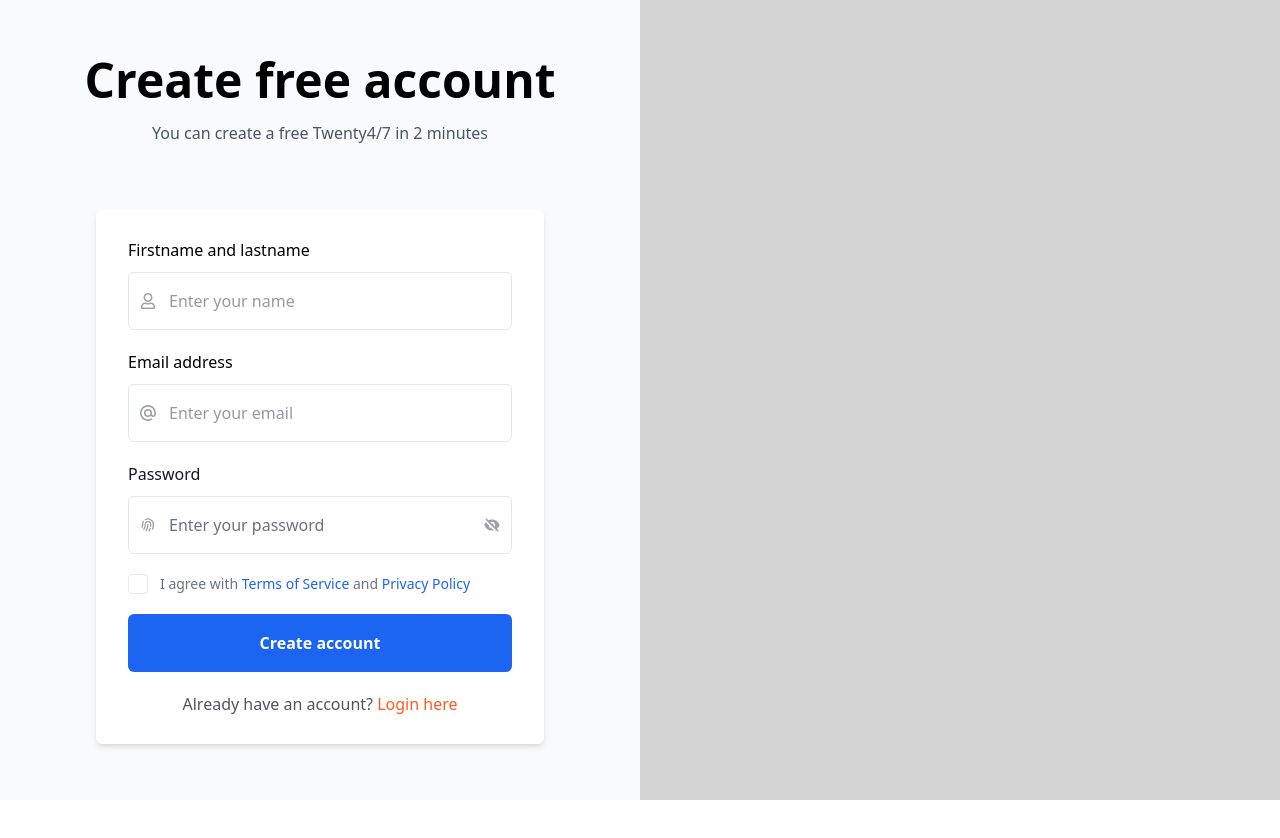
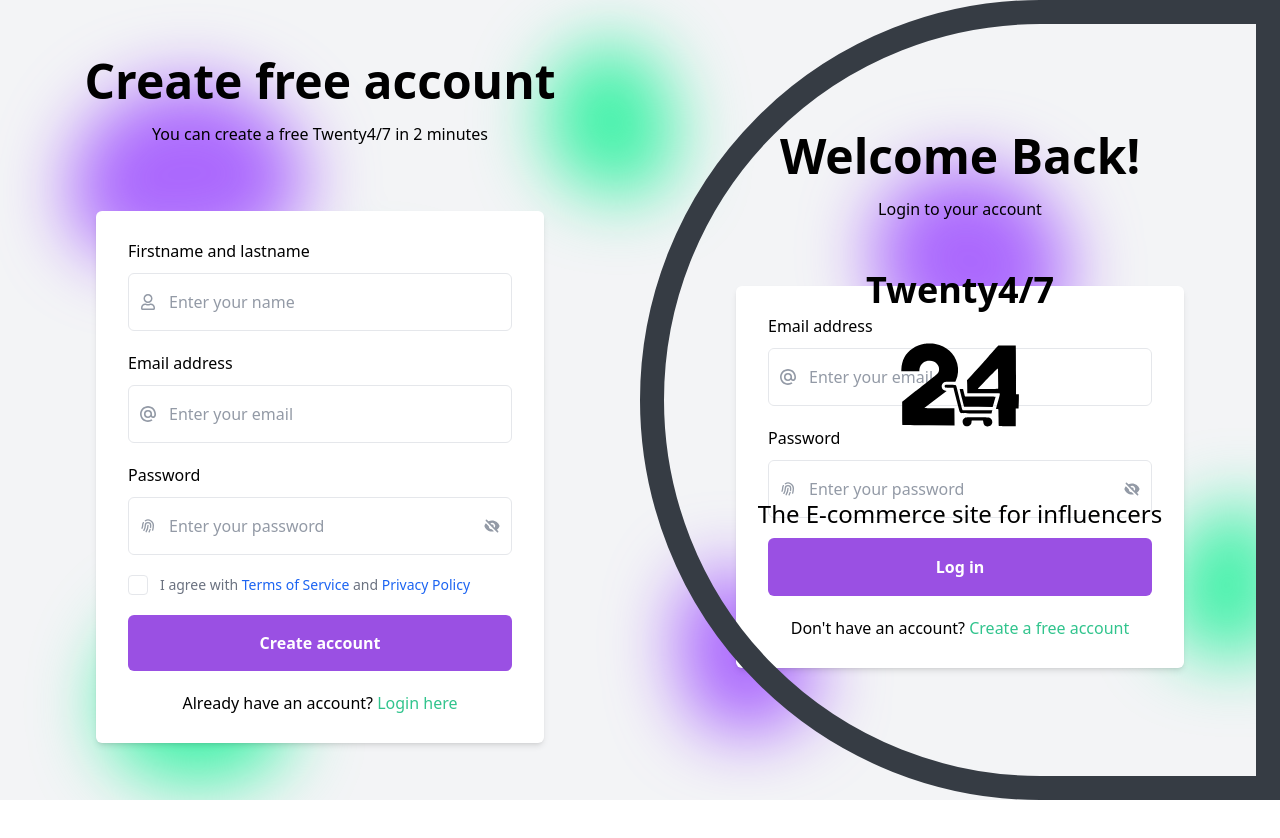
Before and after one commit to Sainseya/Twenty4-7, a React (Create React App) app in the folder app/twenty4-seven/: page /connexion in a window 1280 px wide. After the commit the page ends 800 px from the top, so only its background shows below. Built offline with nearby package versions, Linux system fonts and the light colour scheme; what colorthief would draw is missing.

Commit message:
Add Background for auth and dark theme

```diff
--- a/app/twenty4-seven/src/Components/Input/PasswordInput.tsx
+++ b/app/twenty4-seven/src/Components/Input/PasswordInput.tsx
@@ -29,7 +29,7 @@
       <div className="flex items-center justify-between">
         <label
           htmlFor="passwordInput"
-          className="text-base font-medium text-gray-900"
+          className="text-base font-medium dark:text-txtWhite"
         >
           {label}
         </label>
@@ -37,13 +37,13 @@
           <button
             type="button"
             title="Forgot password?"
-            className="text-sm font-medium text-orange-500 transition-all duration-200 hover:text-orange-600 focus:text-orange-600 hover:underline"
+            className="text-sm font-medium text-green-400 dark:text-txtGreen hover:text-green-600 dark:hover:text-green-500 hover:underline"
           >
             Forgot password ?
           </button>
         )}
       </div>
-      <div className="mt-2.5 relative text-gray-400 focus-within:text-gray-600">
+      <div className="mt-2.5 relative text-txtPlaceholder">
         {icon && (
           <div className="absolute inset-y-0 left-0 flex items-center pl-3 pointer-events-none">
             {icon}
@@ -54,7 +54,7 @@
           type={showPassword ? "text" : "password"}
           id="passwordInput"
           placeholder={placeholder}
-          className="block w-full py-4 pl-10 pr-14 text-black placeholder-gray-500 transition-all duration-200 bg-white border border-gray-200 rounded-md focus:outline-none focus:border-blue-600 caret-blue-600"
+          className="block w-full py-4 pl-10 pr-14 dark:text-txtWhite placeholder-txtPlaceholder bg-light_bg border dark:bg-dark_txtZone border-light_border dark:border-dark_border rounded-md focus:outline-none focus:border-blue-600 caret-blue-600"
           required
           value={value}
           onChange={onChange}
--- a/app/twenty4-seven/src/Components/Input/TextInput.tsx
+++ b/app/twenty4-seven/src/Components/Input/TextInput.tsx
@@ -16,7 +16,7 @@
         <label htmlFor="" className="text-base font-medium dark:text-txtWhite">
           {label}
         </label>
-        <div className="mt-2.5 relative text-gray-400">
+        <div className="mt-2.5 relative text-txtPlaceholder">
           {icon && (
             <div className="absolute inset-y-0 left-0 flex items-center pl-3 pointer-events-none">
               {icon}
--- a/app/twenty4-seven/src/Pages/Authentification.tsx
+++ b/app/twenty4-seven/src/Pages/Authentification.tsx
@@ -1,36 +1,54 @@
 import React, { useState } from "react";
+import { motion } from "framer-motion";
 import { SiMaildotru } from "react-icons/si";
 import { FaRegUser } from "react-icons/fa";
 import { HiOutlineFingerPrint } from "react-icons/hi";
 import TextInput from "../Components/Input/TextInput";
 import PasswordInput from "../Components/Input/PasswordInput";
-import "../CSS/BlobAuthStyle.css"
+import "../CSS/Blob404Style.css";
+import { ReactComponent as LogoDark } from "../Assets/LogoWebDark.svg";
+import { ReactComponent as LogoLight } from "../Assets/LogoWebLight.svg";
 //Hook
 import useAuth from "../Utils/useAuth";
+import { useTheme } from "../Utils/ThemeContext";
 
 const Authentification: React.FC = () => {
   const [isPanelOpen, setIsPanelOpen] = useState(false);
-  const { formData, setFormData, handleSubmitSignUp, handleSubmitLogin } = useAuth();
+  const { formData, setFormData, handleSubmitSignUp, handleSubmitLogin } =
+    useAuth();
+  const { theme } = useTheme();
+  const LogoComponent = theme === 'dark' ? LogoDark : LogoLight;
 
   const togglePanel = () => {
     setIsPanelOpen(!isPanelOpen);
   };
 
   return (
-    <div className="flex flex-row items-center h-screen bg-slate-50">
+    <div className="containerBlob">
+      <div className="blob-c">
+        <div className="shape-blob"></div>
+        <div className="shape-blob one"></div>
+        <div className="shape-blob two"></div>
+        <div className="shape-blob three"></div>
+        <div className="shape-blob four"></div>
+        <div className="shape-blob five"></div>
+        <div className="shape-blob six"></div>
+      </div>
+
+      <div className="absolute flex flex-row w-full items-center h-screen">
         <div id="leftSide" className="flex-1">
           <section className="py-10 sm:py-16 lg:py-24">
             <div className="px-4 mx-auto max-w-7xl sm:px-6 lg:px-8">
               <div className="max-w-2xl mx-auto text-center">
-              <h2 className="text-3xl font-bold leading-tight text-black sm:text-4xl lg:text-5xl">
+                <h2 className="text-3xl font-bold leading-tight dark:text-txtWhite sm:text-4xl lg:text-5xl">
                   Create free account
                 </h2>
-              <p className="max-w-xl mx-auto mt-4 text-base leading-relaxed text-gray-600">
+                <p className="max-w-xl mx-auto mt-4 text-base leading-relaxed dark:text-txtWhite">
                   You can create a free Twenty4/7 in 2 minutes
                 </p>
               </div>
               <div className="relative max-w-md mx-auto mt-8 md:mt-16">
-              <div className="overflow-hidden bg-white rounded-md shadow-md">
+                <div className="overflow-hidden bg-light_bg dark:bg-dark_bg2 rounded-md shadow-md">
                   <div className="px-4 py-6 sm:px-8 sm:py-7">
                     <form onSubmit={handleSubmitSignUp}>
                       <div className="space-y-5">
@@ -62,7 +80,10 @@
                           icon={<HiOutlineFingerPrint />}
                           value={formData.password}
                           onChange={(e: React.ChangeEvent<HTMLInputElement>) =>
-                          setFormData({ ...formData, password: e.target.value })
+                            setFormData({
+                              ...formData,
+                              password: e.target.value,
+                            })
                           }
                         />
                         <div className="flex items-center">
@@ -71,7 +92,7 @@
                             name="agree"
                             id="agree"
                             required
-                          className="w-5 h-5 text-green-500 bg-white border-gray-200 rounded"
+                            className="w-5 h-5 text-txtGreen bg-white border-gray-200 rounded"
                           />
 
                           <label
@@ -89,16 +110,17 @@
                           </label>
                         </div>
                         <div>
-                        <button
+                          <motion.button
+                            whileHover={{ scale: 1.05 }}
                             type="submit"
-                          className="inline-flex items-center justify-center w-full px-4 py-4 text-base font-semibold text-white transition-all duration-200 bg-blue-600 border border-transparent rounded-md focus:outline-none hover:bg-blue-700 focus:bg-blue-700"
+                            className="inline-flex items-center justify-center w-full p-4 text-base font-semibold text-white bg-purpleButton rounded-md"
                           >
                             Create account
-                        </button>
+                          </motion.button>
                         </div>
 
                         <div className="text-center">
-                        <p className="text-base text-gray-600">
+                          <p className="text-base dark:text-txtWhite">
                             Already have an account?{" "}
                             <button
                               type="button"
@@ -106,7 +128,7 @@
                                 e.preventDefault();
                                 togglePanel();
                               }}
-                            className="font-medium text-orange-500 transition-all duration-200 hover:text-orange-600 hover:underline"
+                              className="font-medium text-green-400 dark:text-txtGreen hover:text-green-600 dark:hover:text-green-500 hover:underline"
                             >
                               Login here
                             </button>
@@ -121,18 +143,18 @@
           </section>
         </div>
         <div id="rightSide" className="flex-1">
-        <section className="py-10 bg-gray-50 sm:py-16 lg:py-24">
+          <section className="py-10 sm:py-16 lg:py-24">
             <div className="px-4 mx-auto max-w-7xl sm:px-6 lg:px-8">
               <div className="max-w-2xl mx-auto text-center">
-              <h2 className="text-3xl font-bold leading-tight text-black sm:text-4xl lg:text-5xl">
+                <h2 className="text-3xl font-bold leading-tight dark:text-txtWhite sm:text-4xl lg:text-5xl">
                   Welcome Back!
                 </h2>
-              <p className="max-w-xl mx-auto mt-4 text-base leading-relaxed text-gray-600">
+                <p className="max-w-xl mx-auto mt-4 text-base leading-relaxed dark:text-txtWhite">
                   Login to your account
                 </p>
               </div>
               <div className="relative max-w-md mx-auto mt-8 md:mt-16">
-              <div className="overflow-hidden bg-white rounded-md shadow-md">
+                <div className="overflow-hidden bg-light_bg dark:bg-dark_bg2 rounded-md shadow-md">
                   <div className="px-4 py-6 sm:px-8 sm:py-7">
                     <form onSubmit={handleSubmitLogin}>
                       <div className="space-y-5">
@@ -154,28 +176,32 @@
                           showForgotPassword={false}
                           value={formData.password}
                           onChange={(e: React.ChangeEvent<HTMLInputElement>) =>
-                          setFormData({ ...formData, password: e.target.value })
+                            setFormData({
+                              ...formData,
+                              password: e.target.value,
+                            })
                           }
                         />
                         <div>
-                        <button
+                          <motion.button
+                            whileHover={{ scale: 1.05 }}
                             type="submit"
-                          className="inline-flex items-center justify-center w-full px-4 py-4 text-base font-semibold text-white transition-all duration-200 bg-blue-600 border border-transparent rounded-md focus:outline-none hover:bg-blue-700 focus:bg-blue-700"
+                            className="inline-flex items-center justify-center w-full px-4 py-4 text-base font-semibold text-white bg-purpleButton border border-transparent rounded-md focus:outline-none"
                           >
                             Log in
-                        </button>
+                          </motion.button>
                         </div>
 
                         <div className="text-center">
-                        <p className="text-base text-gray-600">
-                          Don’t have an account?{" "}
+                          <p className="text-base dark:text-txtWhite">
+                            Don't have an account?{" "}
                             <button
                               type="button"
                               onClick={(e) => {
                                 e.preventDefault();
                                 togglePanel();
                               }}
-                            className="font-medium text-orange-500 transition-all duration-200 hover:text-orange-600 hover:underline"
+                              className="font-medium text-green-400 dark:text-txtGreen hover:text-green-600 dark:hover:text-green-500 hover:underline"
                             >
                               Create a free account
                             </button>
@@ -191,10 +217,24 @@
         </div>
         <div
           id="panelSlide"
-        className={`absolute h-full w-1/2 z-10 bg-[#d4d4d4] ${
-          isPanelOpen ? "translate-x-0" : "translate-x-[100%]"
-        } transition-transform duration-300 ease-in-out`}
-      ></div>
+          className={`absolute h-full w-1/2 z-10 dark:bg-dark_border ${
+            isPanelOpen
+              ? "translate-x-0 rounded-r-full"
+              : "translate-x-[100%] rounded-l-full"
+          } transition-all duration-500 ease-in-out`}
+        >
+          <div
+            className={`size-full bg-transparent border-[24px] border-dark_border  ${
+              isPanelOpen ? "rounded-r-full" : "rounded-l-full"
+            } transition-all duration-500 ease-in-out
+            flex flex-col items-center justify-center gap-4`}
+          >
+            <div className="dark:text-txtWhite font-semibold text-4xl">Twenty4/7</div>
+            <LogoComponent style={{ width: "124px", height: "124px" }} />
+            <div className="mt-8 dark:text-txtWhite text-2xl">The E-commerce site for influencers</div>
+          </div>
+        </div>
+      </div>
     </div>
   );
 };
--- a/app/twenty4-seven/src/Pages/Page404.tsx
+++ b/app/twenty4-seven/src/Pages/Page404.tsx
@@ -1,6 +1,6 @@
-import "../CSS/Blob404Style.css";
 import { useNavigate } from "react-router-dom";
 import { motion } from "framer-motion";
+import "../CSS/Blob404Style.css"
 
 const Page404 = () => {
   let navigate = useNavigate();
@@ -22,7 +22,7 @@
         <div className="shape-blob six"></div>
       </div>
 
-      <div className="z-10 w-9/12 m-auto py-16 min-h-screen flex items-center justify-center">
+      <div className=" z-10 w-9/12 m-auto py-16 min-h-screen flex items-center justify-center">
         <div className="bg-light_bg dark:bg-dark_txtZone shadow-md overflow-hidden sm:rounded-lg pb-8">
           <div className="border-t border-light_border dark:border-dark_border rounded-t-lg text-center pt-8">
             <h1 className="text-8xl font-bold text-dark_txtBadge">404</h1>
```
Lines whose indentation alone changed are shown as unchanged.
